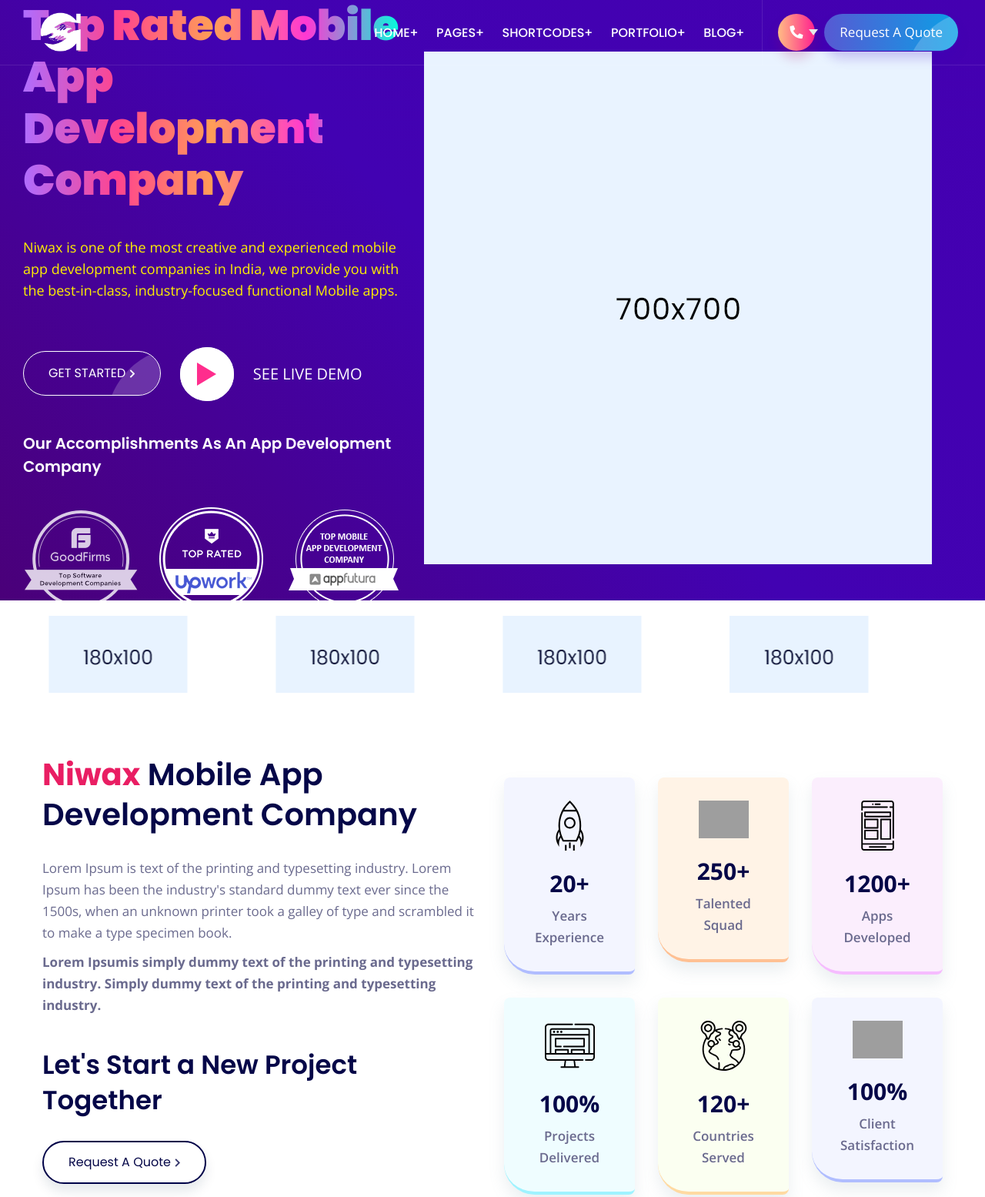
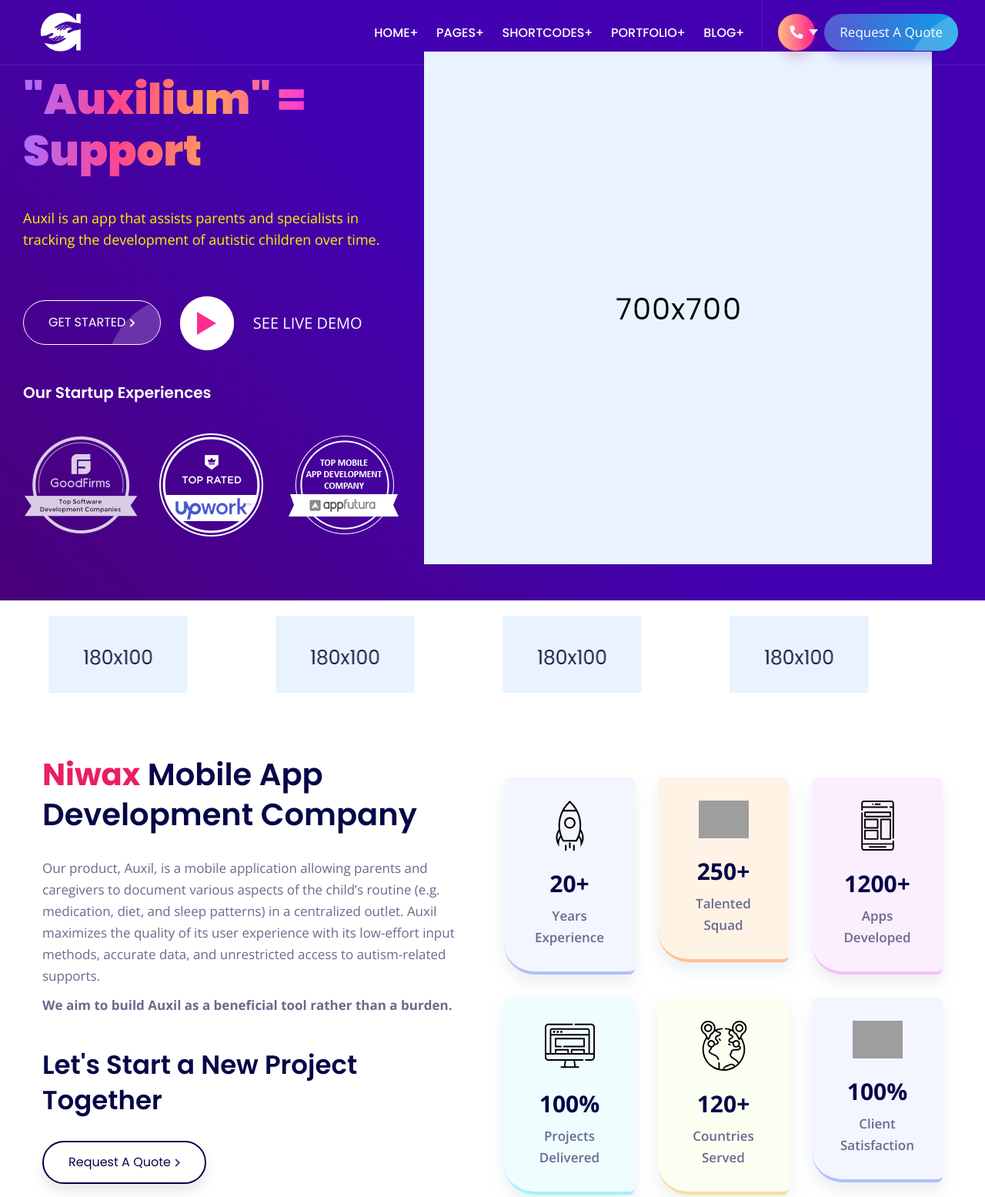
Before and after one commit to annashiheart/auxil, a plain HTML site: page index.html in a window 1280 px wide. Shown: the top 1555 px of the page at 77% size. Drawn offline with nearby package versions, Linux system fonts and the light colour scheme; grey boxes are pictures that could not be loaded.

Commit message:
text in hero / about

```diff
--- a/index.html
+++ b/index.html
@@ -2,7 +2,7 @@
 <html lang="en" class="no-js">
 <head>
 	<meta charset="utf-8"/>
-	<title>Niwax - Web Design &amp; Digital Marketing Agency HTML Template</title>
+	<title>Auxil - Web Design &amp; Supporting the Autism Community</title>
 	<meta name="description" content="Creative Agency, Marketing Agency Template">
 	<meta name="keywords" content="Creative Agency, Marketing Agency">
 	<meta name="author" content="rajesh-doot">
@@ -25,7 +25,7 @@
 	<div class="onloadpage" id="page_loader">
 		<div class="pre-content">
 			<div class="logo-pre"><img src="images/logo.png" alt="Logo" class="img-fluid" /></div>
-			<div class="pre-text-"><span>Niwax - Creative Agency & Portfolio HTML Template Are 2 Seconds Away.</span>Have Patience</div>
+			<div class="pre-text-"><span>Auxil - Support for the autism community coming up.</span>Welcome!</div>
 		</div>
 	</div>
 	<!--End Preloader -->
@@ -420,15 +420,15 @@
 				<div class="row">
 					<div class="col-lg-5 v-center">
 						<div class="hero-heading-sec2 niwax" data-rellax-speed="3">
-							<h1 class="wow fadeIn" data-wow-delay="0.2s">Top Rated Mobile App Development Company</h1>
-							<p class="wow fadeIn" data-wow-delay="0.4s">Niwax is one of the most creative and experienced mobile app development companies in India, we provide you with the best-in-class, industry-focused functional Mobile apps.</p>
+							<h1 class="wow fadeIn" data-wow-delay="0.2s">"Auxilium" = Support</h1>
+							<p class="wow fadeIn" data-wow-delay="0.4s">Auxil is an app that assists parents and specialists in tracking the development of autistic children over time.</p>
 							<div class="content-sec  d-flex mt60 v-center text-w wow fadeIn" data-wow-delay="0.6s">
 								<div class="mr25"><a href="#" class="btn-main bg-btn4 lnk">GET STARTED<i class="fas fa-chevron-right fa-icon"></i><span class="circle"></span></a></div>
 								<div class="video-intro-pp v-center"><a class="video-link play-video" href="https://www.youtube.com/watch?v=SZEflIVnhH8?autoplay=1&amp;rel=0"><span class="triangle-play"></span></a></div>
 								<div class="title-hero-oth v-center"><p>See live demo</p></div>
 							</div>
 							<div class="awrd-sec text-w mt40 wow fadeIn" data-wow-delay="0.8s">
-								<h5>Our Accomplishments As An App Development Company</h5>
+								<h5>Our Startup Experiences</h5>
 								<div class="bages-slider owl-carousel mt30">
 									<div class="img-badge-"><a href="#"> <img src="images/icons/badge1.png" alt="niwax mobile app development company" class="img100w"></a> </div>
 									<div class="img-badge-"><a href="#"> <img src="images/icons/badge2.png" alt="niwax mobile app development company" class="img100w"></a> </div>
@@ -466,8 +466,8 @@
 					<div class="col-lg-6">
 						<div class="common-heading text-l">
 							<h2 class="mb30"><span class="text-second text-bold">Niwax</span> Mobile App Development Company</h2>
-							<p>Lorem Ipsum is text of the printing and typesetting industry. Lorem Ipsum has been the industry's standard dummy text ever since the 1500s, when an unknown printer took a galley of type and scrambled it to make a type specimen book.</p>
-							<p class="mt10"> <span class="text-bold">Lorem Ipsumis simply dummy text of the printing and typesetting industry. Simply dummy text of the printing and typesetting industry. </span></p>
+							<p>Our product, Auxil, is a mobile application allowing parents and caregivers to document various aspects of the child’s routine (e.g. medication, diet, and sleep patterns) in a centralized outlet. Auxil maximizes the quality of its user experience with its low-effort input methods, accurate data, and unrestricted access to autism-related supports. </p>
+							<p class="mt10"> <span class="text-bold">We aim to build Auxil as a beneficial tool rather than a burden. </span></p>
 						</div>
 						<div class="cta-card mt40">
 							<h3 class="mb30">Let's Start a New Project Together</h3>
```
